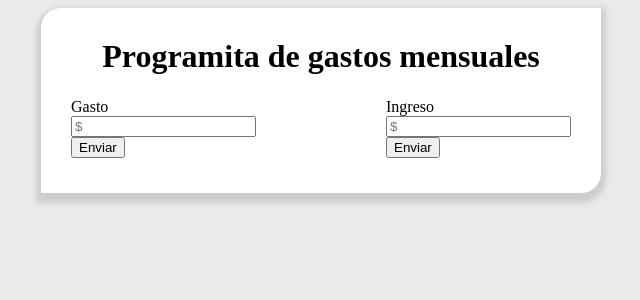
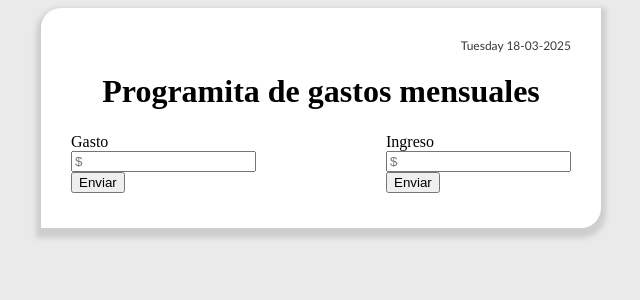
Before and after one commit to GutierrezJesica/Plugins, a PHP site: page / in a window 1280 px wide. Shown: the top 300 px of the page, without its empty margins (319-959 px from the left). Run offline with PHP 8.4, Linux system fonts and the light colour scheme.

Commit message:
incorporación de fecha

```diff
--- a/Gastos-mensuales/estilos.css
+++ b/Gastos-mensuales/estilos.css
@@ -25,3 +25,12 @@ h1 {
     justify-content: space-between;
     margin: 5px 0px;;
 }
+
+.fecha p {
+    margin: 0;
+    padding-bottom: 20px;
+    font-family: "Calibri", sans-serif;
+    text-align: right;
+    font-size: 12px;
+    color: #393939;
+}
--- a/Gastos-mensuales/funciones.php
+++ b/Gastos-mensuales/funciones.php
@@ -1,2 +1,9 @@
+<?php
+
 $gastos_f = [];
 $gastos_v = [];
+
+date_default_timezone_set("America/Argentina/Buenos_Aires");
+
+$dia_actual = date("l");
+$fecha_actual = date("d-m-Y");
--- a/Gastos-mensuales/index.php
+++ b/Gastos-mensuales/index.php
@@ -4,10 +4,14 @@
     <meta charset="UTF-8">
     <meta name="viewport" content="width=device-width, initial-scale=1.0">
     <link rel="stylesheet" href="estilos.css">
-    <title>Programita de gastos mensuales</title>
+    <title>Programita</title>
 </head>
 <body>
     <div class="box">
+        <div class ="fecha">
+            <p><?php include("funciones.php");
+                echo $dia_actual . " " . $fecha_actual; ?></p>
+        </div>
         <h1>Programita de gastos mensuales</h1>
         <br>
             <div class="contenedor">
```
